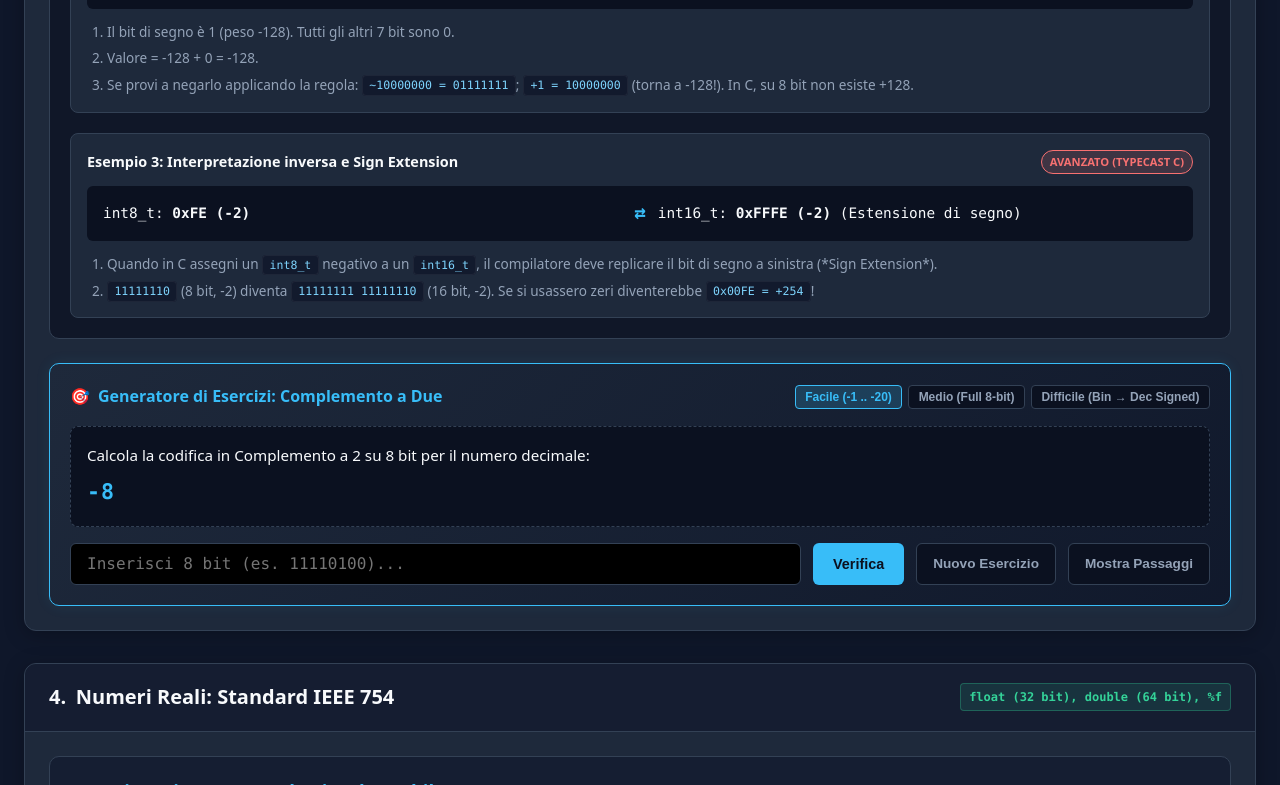
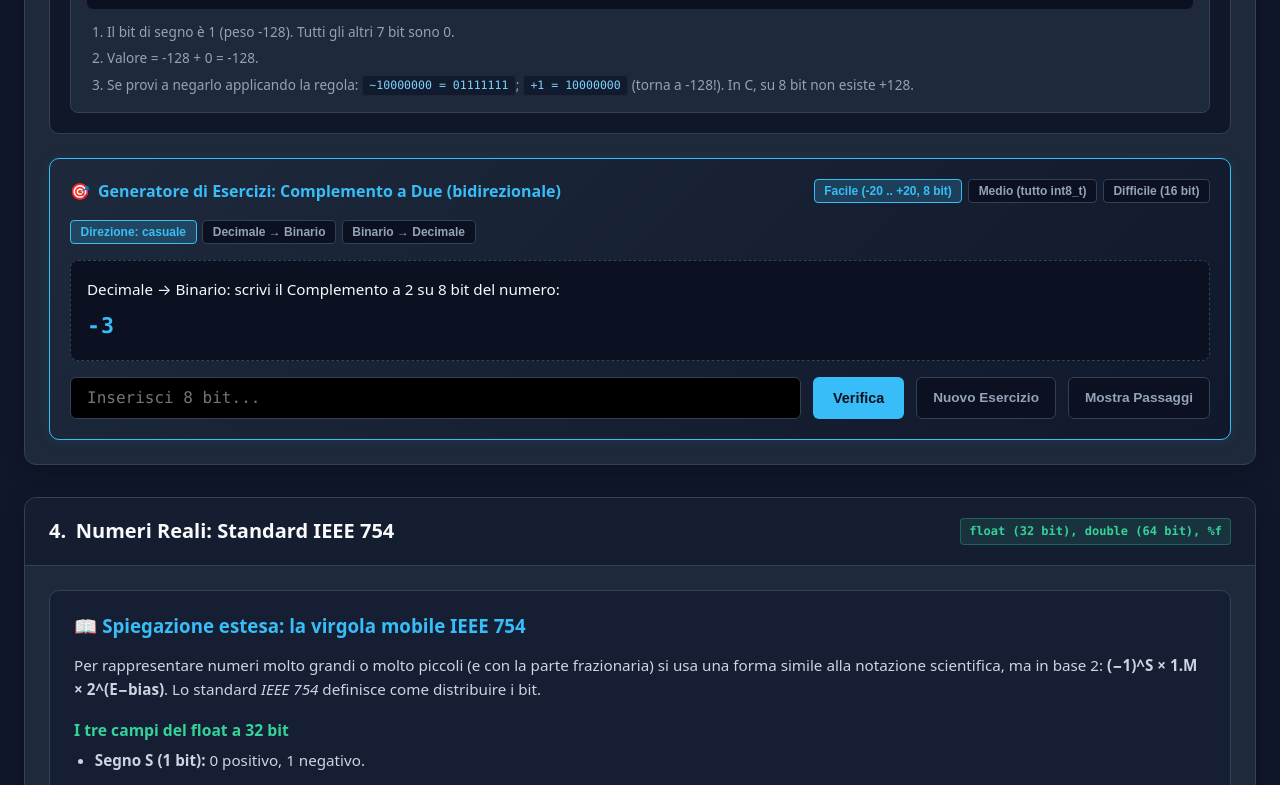
Before and after one commit to Amarte81/codifica-dati, a plain HTML site: page index.html in a window 1280 px wide. Shown: the part 5578-6363 px from the top of the page. Drawn offline with Linux system fonts and the light colour scheme.

Commit message:
Modulo 3: rimosso esempio avanzato; generatore bidirezionale (dec<->bin)

```diff
--- a/index.html
+++ b/index.html
@@ -1139,7 +1139,7 @@
         <!-- 3 ESEMPI PROGRESSIVI BIDIREZIONALI -->
         <div class="examples-container">
           <div class="examples-header">
-            <h3><span>🧪</span> 3 Esempi Progressivi Bidirezionali</h3>
+            <h3><span>🧪</span> 2 Esempi Progressivi Bidirezionali</h3>
             <span style="font-size: 0.75rem; color: var(--text-muted);">Signed Decimale ↔ Complemento a 2</span>
           </div>
 
@@ -1179,41 +1179,29 @@
               <li>Se provi a negarlo applicando la regola: <code>~10000000 = 01111111</code>; <code>+1 = 10000000</code> (torna a -128!). In C, su 8 bit non esiste +128.</li>
             </ol>
           </div>
-
-          <!-- Esempio 3: Avanzato -->
-          <div class="example-item">
-            <div class="example-title">
-              <span>Esempio 3: Interpretazione inversa e Sign Extension</span>
-              <span class="lvl-badge lvl-adv">Avanzato (Typecast C)</span>
-            </div>
-            <div class="bi-dir">
-              <div>int8_t: <strong>0xFE (-2)</strong></div>
-              <div class="arrow">⇄</div>
-              <div>int16_t: <strong>0xFFFE (-2)</strong> (Estensione di segno)</div>
-            </div>
-            <ol class="step-list">
-              <li>Quando in C assegni un <code>int8_t</code> negativo a un <code>int16_t</code>, il compilatore deve replicare il bit di segno a sinistra (*Sign Extension*).</li>
-              <li><code>11111110</code> (8 bit, -2) diventa <code>11111111 11111110</code> (16 bit, -2). Se si usassero zeri diventerebbe <code>0x00FE = +254</code>!</li>
-            </ol>
-          </div>
         </div>
 
         <!-- GENERATORE DI ESERCIZI CAT 3 -->
         <div class="trainer-card" id="trainerCat3">
           <div class="trainer-head">
-            <h4><span>🎯</span> Generatore di Esercizi: Complemento a Due</h4>
+            <h4><span>🎯</span> Generatore di Esercizi: Complemento a Due (bidirezionale)</h4>
             <div class="trainer-diff-select">
-              <button class="diff-btn active" onclick="setTrainerDiff('cat3', 'easy')">Facile (-1 .. -20)</button>
-              <button class="diff-btn" onclick="setTrainerDiff('cat3', 'med')">Medio (Full 8-bit)</button>
-              <button class="diff-btn" onclick="setTrainerDiff('cat3', 'hard')">Difficile (Bin → Dec Signed)</button>
-            </div>
+              <button class="diff-btn active" onclick="setTrainerDiff('cat3', 'easy')">Facile (-20 .. +20, 8 bit)</button>
+              <button class="diff-btn" onclick="setTrainerDiff('cat3', 'med')">Medio (tutto int8_t)</button>
+              <button class="diff-btn" onclick="setTrainerDiff('cat3', 'hard')">Difficile (16 bit)</button>
+            </div>
+          </div>
+          <div class="trainer-diff-select" id="cat3DirSelect">
+            <button class="diff-btn active" onclick="setCat3Dir('rand')">Direzione: casuale</button>
+            <button class="diff-btn" onclick="setCat3Dir('d2b')">Decimale → Binario</button>
+            <button class="diff-btn" onclick="setCat3Dir('b2d')">Binario → Decimale</button>
           </div>
           <div class="trainer-prompt">
             <div class="prompt-text" id="cat3PromptText">Calcola la rappresentazione in Complemento a 2 su 8 bit per:</div>
             <div class="prompt-val" id="cat3PromptVal">-12</div>
           </div>
           <div class="trainer-interactive">
-            <input type="text" class="trainer-input" id="cat3Input" placeholder="Inserisci 8 bit (es. 11110100)..." onkeydown="if(event.key==='Enter') verifyCat3()">
+            <input type="text" class="trainer-input" id="cat3Input" placeholder="Inserisci la risposta..." onkeydown="if(event.key==='Enter') verifyCat3()">
             <button class="btn-act" onclick="verifyCat3()">Verifica</button>
             <button class="btn-sec" onclick="newExerciseCat3()">Nuovo Esercizio</button>
             <button class="btn-sec" onclick="toggleSolution('cat3')">Mostra Passaggi</button>
@@ -1905,14 +1893,14 @@
 
     const state = {
       cat2: { diff: 'easy', currentTarget: 0, sol: '', isHexTarget: false },
-      cat3: { diff: 'easy', currentTarget: 0, sol: '', isBinToDec: false },
+      cat3: { diff: 'easy', currentTarget: 0, sol: '', dir: 'd2b', bits: 8 },
       cat4: { diff: 'easy', currentVal: 0, targetExp: 0, sol: '' }
     };
 
     function setTrainerDiff(cat, diff) {
       state[cat].diff = diff;
       const container = document.getElementById(`trainer${cat.charAt(0).toUpperCase() + cat.slice(1)}`);
-      const buttons = container.querySelectorAll('.diff-btn');
+      const buttons = container.querySelectorAll('.trainer-head .diff-btn');
       buttons.forEach(b => b.classList.remove('active'));
       const activeBtn = Array.from(buttons).find(b => b.getAttribute('onclick').includes(`'${diff}'`));
       if (activeBtn) activeBtn.classList.add('active');
@@ -1997,7 +1985,18 @@
       return parts.join(' + ');
     }
 
-    // --- CAT 3: COMPLEMENTO A 2 ---
+    // --- CAT 3: COMPLEMENTO A 2 (bidirezionale) ---
+    let cat3Dir = 'rand';
+
+    function setCat3Dir(d) {
+      cat3Dir = d;
+      const btns = document.querySelectorAll('#cat3DirSelect .diff-btn');
+      btns.forEach(b => b.classList.remove('active'));
+      const act = Array.from(btns).find(b => b.getAttribute('onclick').includes(`'${d}'`));
+      if (act) act.classList.add('active');
+      newExerciseCat3();
+    }
+
     function newExerciseCat3() {
       const promptText = document.getElementById('cat3PromptText');
       const promptVal = document.getElementById('cat3PromptVal');
@@ -2008,53 +2007,74 @@
       sol.style.display = 'none';
       input.value = '';
 
-      if (state.cat3.diff === 'easy') {
-        // Numero negativo piccolo (-1 .. -20) -> 8 bit C2
-        state.cat3.currentTarget = -(Math.floor(Math.random() * 19) + 1);
-        state.cat3.isBinToDec = false;
-        promptText.innerText = 'Calcola la codifica in Complemento a 2 su 8 bit per il numero decimale:';
-        promptVal.innerText = state.cat3.currentTarget;
-        const pos = Math.abs(state.cat3.currentTarget);
-        const posBin = pos.toString(2).padStart(8, '0');
-        const c2Val = (256 + state.cat3.currentTarget).toString(2).padStart(8, '0');
-        state.cat3.sol = c2Val;
-        sol.innerHTML = `<strong>Soluzione:</strong><br>
-        1. Modulo positivo (+${pos}) a 8 bit: <code>${posBin}</code><br>
-        2. Inversione bit (NOT): <code>${posBin.split('').map(b => b === '0'?'1':'0').join('')}</code><br>
-        3. Aggiunta di 1: <code>${c2Val}</code> (Hex: 0x${(256 + state.cat3.currentTarget).toString(16).toUpperCase()}).`;
-      } else if (state.cat3.diff === 'med') {
-        // Numero negativo su tutto l'intervallo 8 bit (-21 .. -128)
-        state.cat3.currentTarget = -(Math.floor(Math.random() * 107) + 21);
-        state.cat3.isBinToDec = false;
-        promptText.innerText = 'Calcola il Complemento a 2 su 8 bit per il valore:';
-        promptVal.innerText = state.cat3.currentTarget;
-        const c2Val = (256 + state.cat3.currentTarget).toString(2).padStart(8, '0');
-        state.cat3.sol = c2Val;
-        sol.innerHTML = `<strong>Soluzione:</strong> <code>${c2Val}</code>.<br>
-        Verifica pesi: -128 + (${parseInt(c2Val.slice(1), 2)}) = ${state.cat3.currentTarget}.`;
+      const diff = state.cat3.diff;
+      const bits = diff === 'hard' ? 16 : 8;
+      const mod = Math.pow(2, bits);
+      let lo, hi;
+      if (diff === 'easy') { lo = -20; hi = 20; }
+      else if (diff === 'med') { lo = -128; hi = 127; }
+      else { lo = -32768; hi = 32767; }
+
+      let v = Math.floor(Math.random() * (hi - lo + 1)) + lo;
+      if (v === 0) v = -1;
+      const dir = cat3Dir === 'rand' ? (Math.random() < 0.5 ? 'd2b' : 'b2d') : cat3Dir;
+      const bin = (v < 0 ? mod + v : v).toString(2).padStart(bits, '0');
+      state.cat3.currentTarget = v;
+      state.cat3.dir = dir;
+      state.cat3.bits = bits;
+
+      if (dir === 'd2b') {
+        promptText.innerText = `Decimale → Binario: scrivi il Complemento a 2 su ${bits} bit del numero:`;
+        promptVal.innerText = v;
+        input.placeholder = `Inserisci ${bits} bit...`;
+        state.cat3.sol = bin;
+        const abs = Math.abs(v);
+        const absBin = abs.toString(2).padStart(bits, '0');
+        if (v < 0) {
+          const inv = absBin.split('').map(b => b === '0' ? '1' : '0').join('');
+          sol.innerHTML = `<strong>Soluzione:</strong> <code>${bin}</code><br>
+          1. Valore assoluto (+${abs}) su ${bits} bit: <code>${absBin}</code><br>
+          2. Inversione dei bit: <code>${inv}</code><br>
+          3. Somma di 1: <code>${bin}</code>`;
+        } else {
+          sol.innerHTML = `<strong>Soluzione:</strong> <code>${bin}</code><br>
+          Numero positivo: basta la normale conversione binaria, con il bit di segno a 0.`;
+        }
       } else {
-        // Difficile: Da Binario C2 a Decimale signed (inverso)
-        const randNeg = -(Math.floor(Math.random() * 125) + 1);
-        const binStr = (256 + randNeg).toString(2).padStart(8, '0');
-        state.cat3.currentTarget = randNeg;
-        state.cat3.isBinToDec = true;
-        promptText.innerText = 'Quale valore decimale con segno (int8_t) rappresenta questa stringa in Complemento a 2?';
-        promptVal.innerText = binStr;
-        state.cat3.sol = randNeg.toString();
-        sol.innerHTML = `<strong>Soluzione:</strong> ${randNeg}.<br>
-        Il primo bit è 1 (segno negativo). Applicando la negazione inversa (~bit + 1) si ottiene il valore assoluto ${Math.abs(randNeg)}.`;
+        promptText.innerText = `Binario → Decimale: quale valore con segno rappresenta questa stringa a ${bits} bit in Complemento a 2?`;
+        promptVal.innerText = bin;
+        input.placeholder = 'Inserisci il numero decimale (con segno)...';
+        state.cat3.sol = String(v);
+        if (v < 0) {
+          const inv = bin.split('').map(b => b === '0' ? '1' : '0').join('');
+          sol.innerHTML = `<strong>Soluzione:</strong> ${v}<br>
+          Il primo bit è 1: numero negativo.<br>
+          1. Inversione dei bit: <code>${inv}</code><br>
+          2. Somma di 1: <code>${Math.abs(v).toString(2).padStart(bits, '0')}</code> = ${Math.abs(v)}<br>
+          3. Quindi il valore è <strong>-${Math.abs(v)}</strong>.<br>
+          (Verifica con i pesi: -${mod / 2} + ${parseInt(bin.slice(1), 2)} = ${v})`;
+        } else {
+          sol.innerHTML = `<strong>Soluzione:</strong> ${v}<br>
+          Il primo bit è 0: numero positivo, si somma il peso delle posizioni a 1.`;
+        }
       }
     }
 
     function verifyCat3() {
-      const input = document.getElementById('cat3Input').value.trim();
+      let input = document.getElementById('cat3Input').value.trim().replace(/\s+/g, '');
       const fb = document.getElementById('cat3Feedback');
-      if (input === state.cat3.sol) {
+      let ok;
+      if (state.cat3.dir === 'b2d') {
+        ok = input.replace(/^\+/, '') === state.cat3.sol;
+      } else {
+        ok = input === state.cat3.sol;
+      }
+      if (ok) {
         fb.className = 'trainer-feedback correct';
         fb.innerHTML = '🎉 <strong>Corretto!</strong> Complemento a due perfettamente calcolato!';
       } else {
         fb.className = 'trainer-feedback wrong';
-        fb.innerHTML = `❌ <strong>Non corretto.</strong> Valore atteso: <code>${state.cat3.sol}</code>. Consulta la spiegazione!`;
+        fb.innerHTML = `❌ <strong>Non corretto.</strong> Riprova o consulta "Mostra Passaggi".`;
       }
     }
 
```
